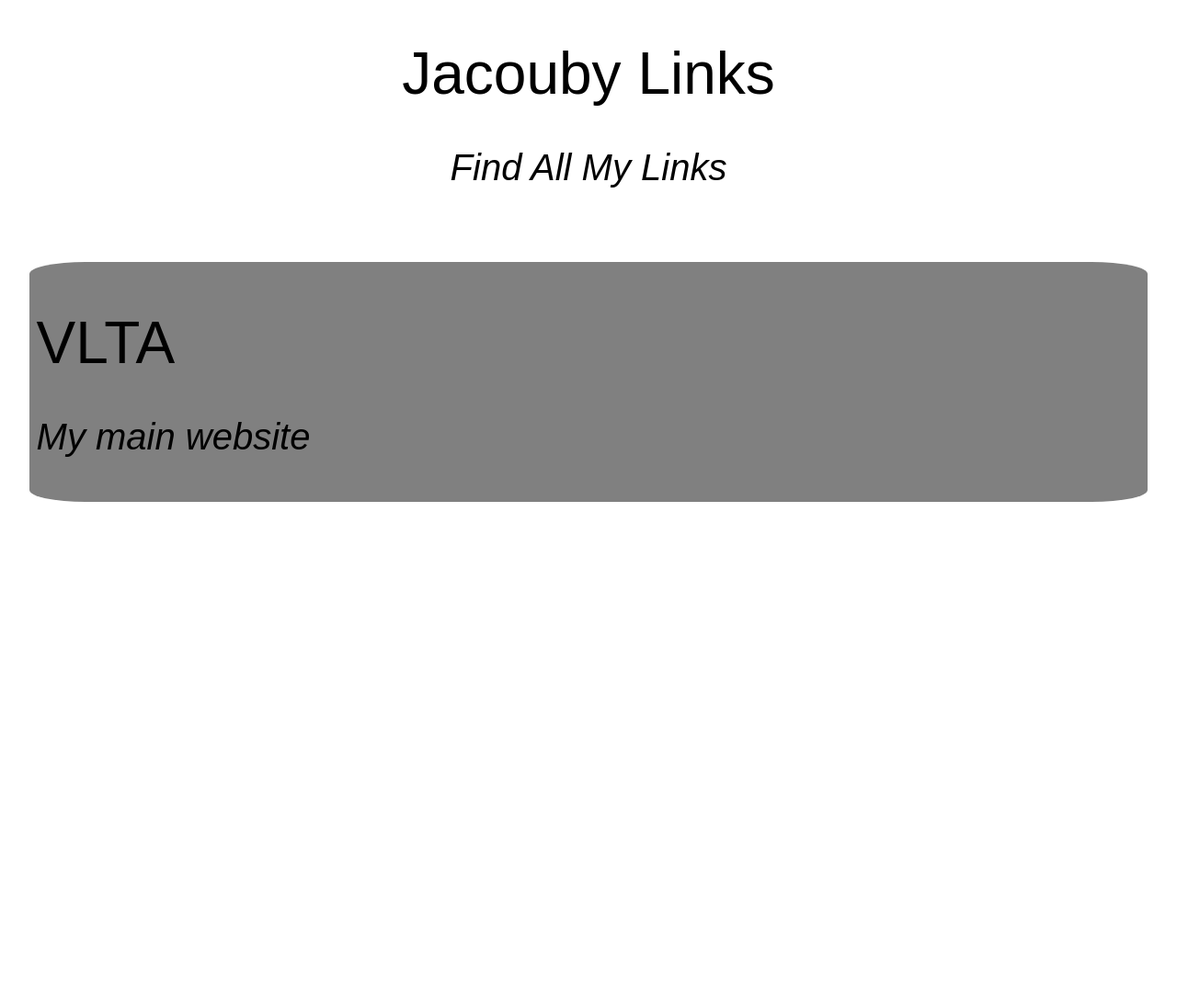
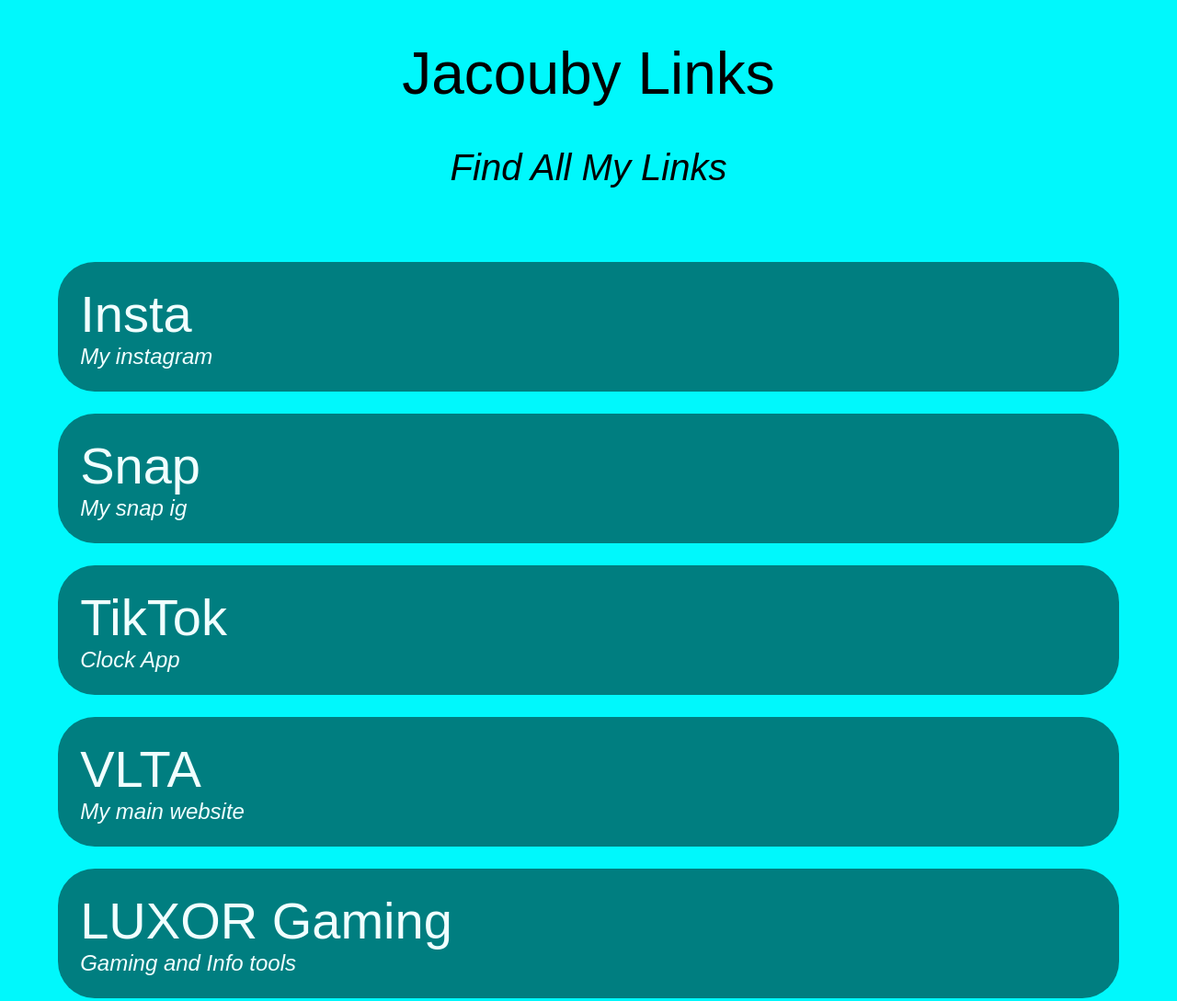
Before and after one commit to jacouby/jacouby-link, a plain HTML site: page index.html in a window 1280 px wide. Shown: the whole page at 92% size. Before the commit the page ends 800 px from the top, so only its background shows below. Drawn offline with Linux system fonts and the light colour scheme; a web font is replaced by a local one.

Commit message:
look cool

```diff
--- a/index.html
+++ b/index.html
@@ -13,11 +13,44 @@
         <h3 class="text subtitle">Find All My Links</h3>
     </div>
     <div class="link-container">
+            <a href="javascript: void">
+                <div onclick="HandleLinkClick('instagram.com/jacouby25')" class="link">
+                    <div class="link-text-container">
+                        <h1 class="title">Insta</h1>
+                        <h3 class="subtitle">My instagram</h3>
+                    </div>
+                </div>
+            </a>
+            <a href="javascript: void">
+                <div onclick="HandleLinkClick('www.snapchat.com/add/jyee225?share_id=uwpc8_qdF0U&locale=en-US')" class="link">
+                    <div class="link-text-container">
+                        <h1 class="title">Snap</h1>
+                        <h3 class="subtitle">My snap ig</h3>
+                    </div>
+                </div>
+            </a>
+            <a href="javascript: void">
+                <div onclick="HandleLinkClick('tiktok.com/@thejacoubster')" class="link">
+                    <div class="link-text-container">
+                        <h1 class="title">TikTok</h1>
+                        <h3 class="subtitle">Clock App</h3>
+                    </div>
+                </div>
+            </a>
+            <a href="javascript: void">
                 <div onclick="HandleLinkClick('vlta.net')" class="link">
                     <div class="link-text-container">
                         <h1 class="title">VLTA</h1>
                         <h3 class="subtitle">My main website</h3>
                     </div>
                 </div>
+            <a href="javascript: void">
+                <div onclick="HandleLinkClick('luxorgaming.xyz')" class="link">
+                    <div class="link-text-container">
+                        <h1 class="title">LUXOR Gaming</h1>
+                        <h3 class="subtitle">Gaming and Info tools</h3>
+                    </div>
+                </div>
+            </a>
     </div>
 </body>
--- a/text-sheet.css
+++ b/text-sheet.css
@@ -1,3 +1,13 @@
+html {
+    background-color: #00f8fc;
+}
+
+a {
+    margin: 0;
+    text-decoration: none;
+    color: azure
+}
+
 .title {
     font-size: 8vh;
     font-family: halyard-display,sans-serif;
@@ -7,7 +17,7 @@
 
 .subtitle {
     font-size: 5vh;
-    font-family: halyard-display,sans-serif;
+    font-family: halyard-display, sans-serif;
     font-weight: 400;
     font-style: italic;
 }
@@ -18,24 +28,33 @@
 }
 
 .link {
-    width: 95%;
+    width: 90%;
     height: fit-content;
     margin: auto;
     margin-bottom: 3vh;
-    background-color: gray;
-    border-radius: 5%;
+    background-color: rgba(0, 0, 0, 0.493);
+    border-radius: 5vh;
     padding: 1vh;
-}
-.link-text-container {
+    transition: all 0.5s ease-in-out;
 
 }
 
-.link.title {
+.link:hover {
+    background-color: rgba(0, 0, 0, 0.678);
+    transition: all 0.5s ease-in-out;
+}
+
+.link-text-container {
+    padding: 2vh;
+    margin: 0;
+}
+
+.link .title {
     font-size: 7vh;
     margin: 0;
 }
 
-.link.subtitle {
+.link .subtitle {
     font-size: 3vh;
     margin: 0;
 }
```
Lines whose indentation alone changed are shown as unchanged.
